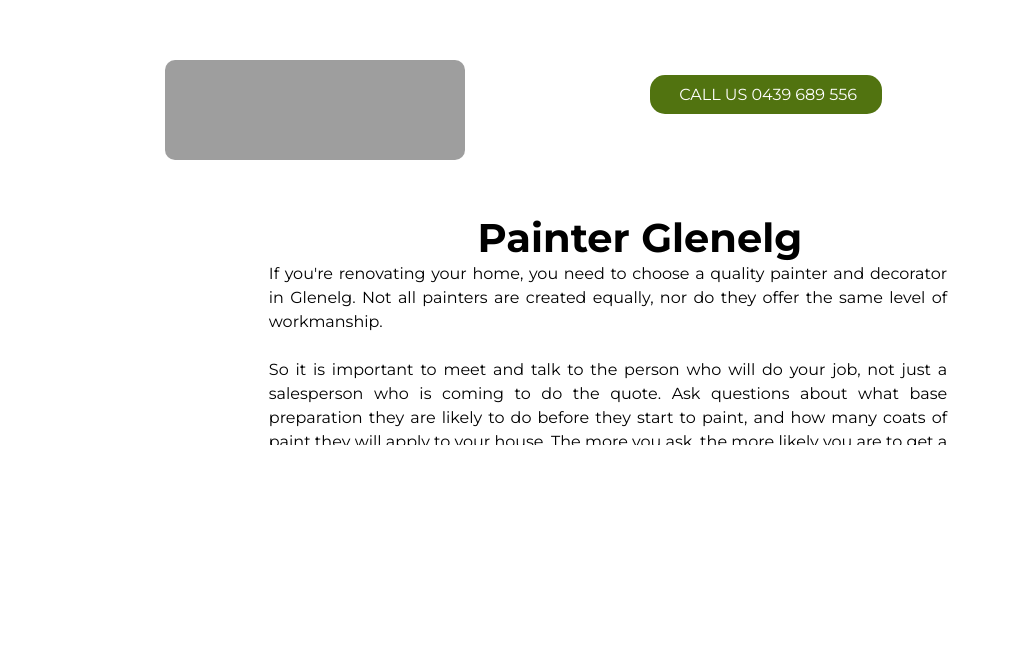
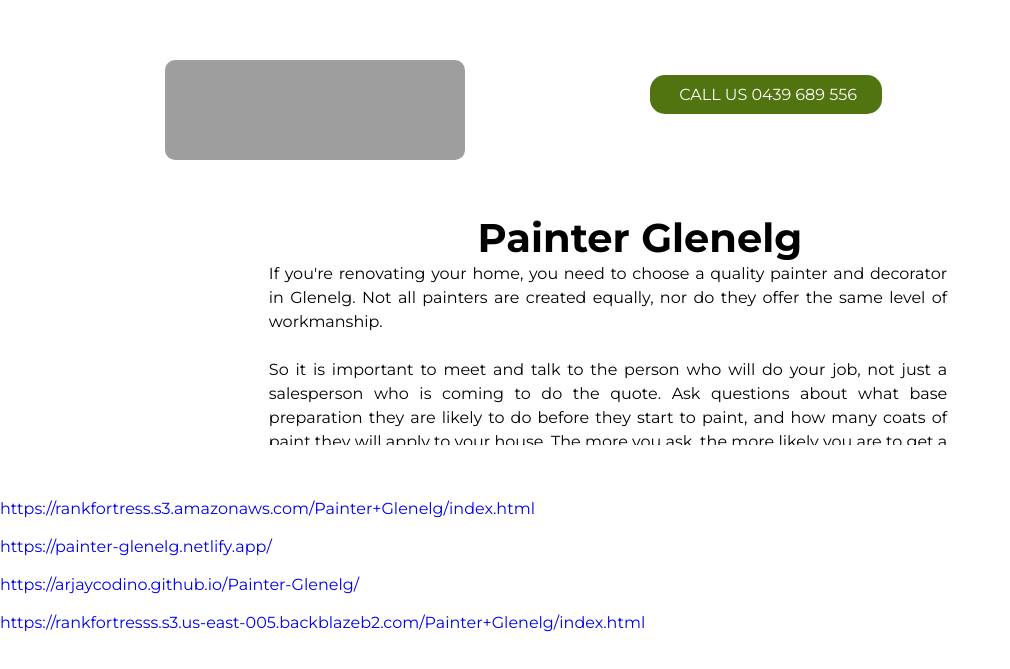
Before and after one commit to ArjayCodino/Painter-Glenelg, a plain HTML site: page index.html in a window 1280 px wide. Shown: the part 6111-6780 px from the top of the page, without its empty margins (0-1010 px from the left). Drawn offline with Linux system fonts and the light colour scheme.

Commit message:
Add files via upload

```diff
--- a/index.html
+++ b/index.html
@@ -110,13 +110,13 @@
 
             <!--Links-->
             <section>
-                <a target="_bLank" href=""></a><br>
+                <a target="_bLank" href="https://rankfortress.s3.amazonaws.com/Painter+Glenelg/index.html">https://rankfortress.s3.amazonaws.com/Painter+Glenelg/index.html</a><br>
                 <br>
-                <a target="_bLank" href=""></a><br>
+                <a target="_bLank" href="https://painter-glenelg.netlify.app/">https://painter-glenelg.netlify.app/</a><br>
                 <br>
-                <a target="_bLank" href=""></a><br>
+                <a target="_bLank" href="https://arjaycodino.github.io/Painter-Glenelg/">https://arjaycodino.github.io/Painter-Glenelg/</a><br>
                 <br>
-                <a target="_bLank" href=""></a><br>
+                <a target="_bLank" href="https://rankfortresss.s3.us-east-005.backblazeb2.com/Painter+Glenelg/index.html">https://rankfortresss.s3.us-east-005.backblazeb2.com/Painter+Glenelg/index.html</a><br>
                 <br>
             </section>
 
```
